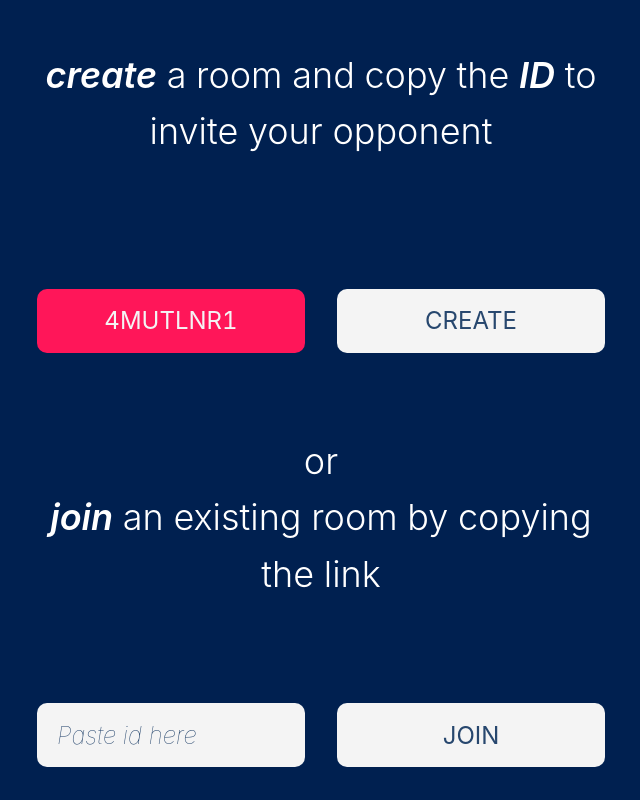
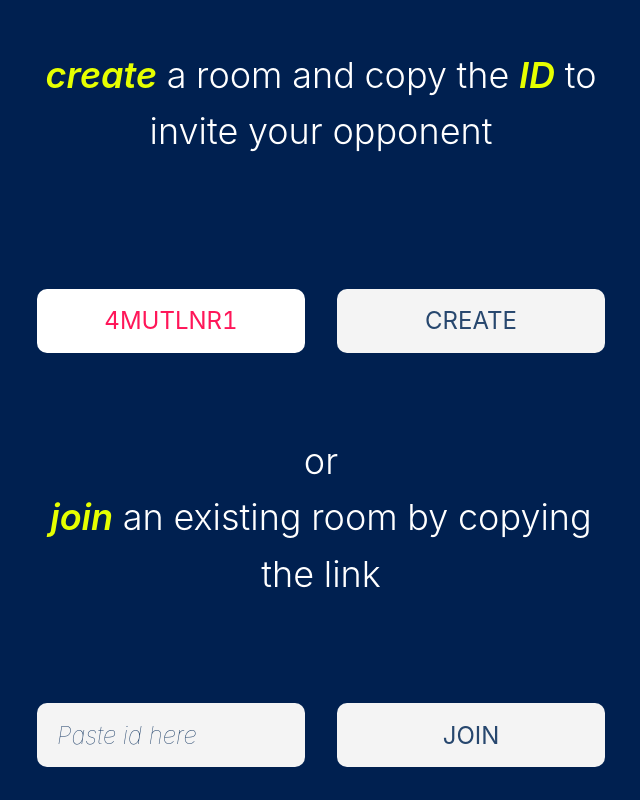
Before and after one commit to notaguest404/tictactoe, a React (Create React App) app in the folder client/: page /room in a window 1280 px wide. Shown: the whole page, without its empty margins (319-959 px from the left). Built offline with nearby package versions, Linux system fonts and the light colour scheme; a web font is replaced by a local one.

Commit message:
client update

```diff
--- a/client/src/pages/room/room.page.jsx
+++ b/client/src/pages/room/room.page.jsx
@@ -25,7 +25,7 @@ const RoomPage = () => {
         <div className="form">
           <ClickToCopy content={newRoom} />
           <Link to={`/game?room=${newRoom}&player=${"cross"}`}>
-            <Button content="create" />
+            <Button className="createbutton" content="create" />
           </Link>
         </div>
       </div>
@@ -45,7 +45,7 @@ const RoomPage = () => {
             }}
           />
           <Link to={`/game?room=${room}&player=${"circle"}`}>
-            <Button content="join" />
+            <Button className="joinbutton" content="join" />
           </Link>
         </div>
 
--- a/client/src/pages/room/room.styles.scss
+++ b/client/src/pages/room/room.styles.scss
@@ -53,7 +53,13 @@
   border: none;
   padding-left: 20px;
 }
-
+em{
+  color: #e6ff00;
+}
+.ctc{
+  background-color: white!important;
+  color: #ff1659!important;
+}
 ::placeholder {
   color: #27476e;
   font-size: 24px;
```
